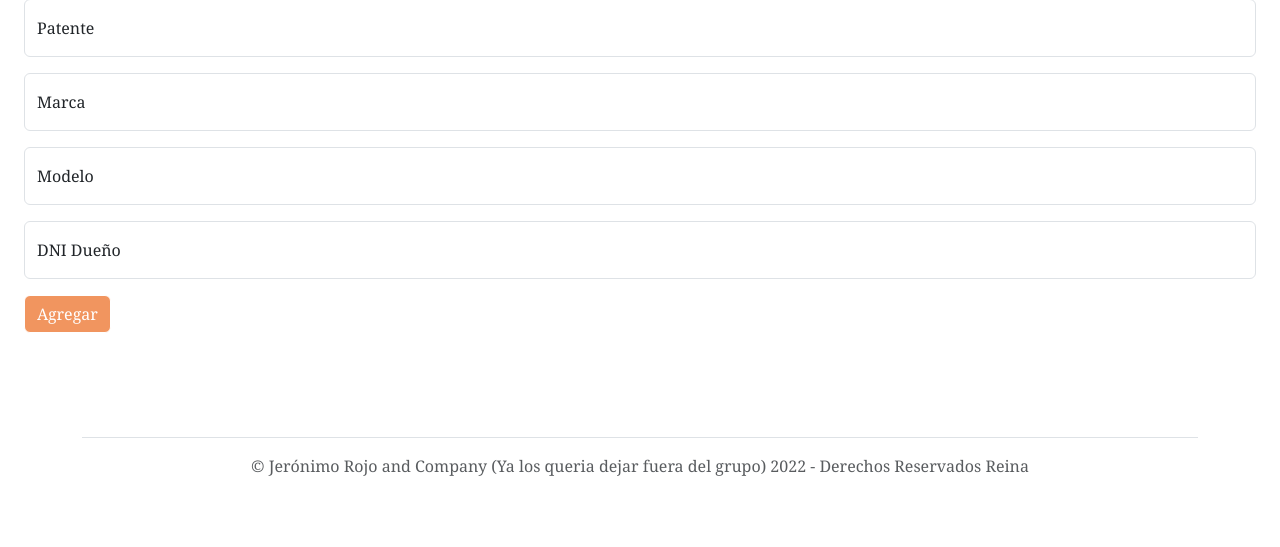
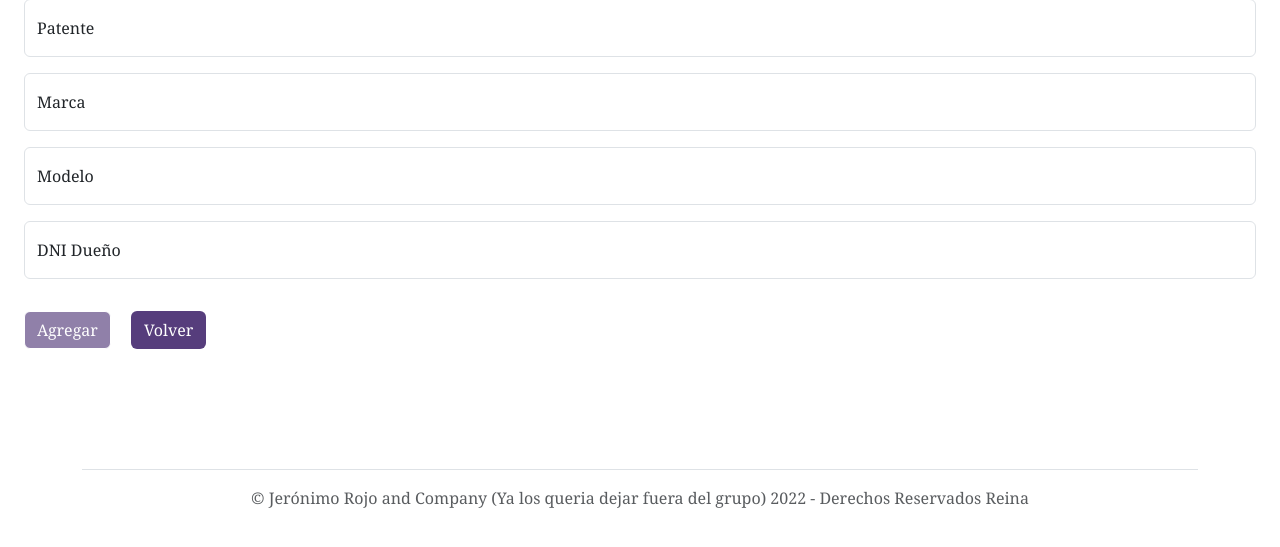
Before and after one commit to MaximilianoHitter/ProgWebDinamica, a PHP site: page /phpMysql/Views/nuevoAuto/index.php in a window 1280 px wide. Shown: the part 95-642 px from the top of the page. Run offline with PHP 8.4, Linux system fonts and the light colour scheme; some libraries are stand-ins or nearby versions.

Commit message:
detallitos

```diff
--- a/phpMysql/Views/accion/verAutos.php
+++ b/phpMysql/Views/accion/verAutos.php
@@ -46,6 +46,7 @@ if ($resp = true) {
 
 <body>
     <?php require_once '../templates/header.php' ?>
+    <a class="btn m-3" style="background-color:#563d7c; color:white;" href="../autos/index.php">Volver</a>
 
     <?php // echo $mensaje[0]['duenio']->getNombre();
     ?>
--- a/phpMysql/Views/buscarAuto/index.php
+++ b/phpMysql/Views/buscarAuto/index.php
@@ -21,7 +21,8 @@
                 <input type="text" class="form-control w-50 m-2" id="patente" name="patente" placeholder="Patente">
                 <label for="patente">Patente</label>
                 <input type="hidden" name="accion" id="accion" value="buscarAutos">
-                <input class="btn m-3 p-2 text-center" id="botonSubmit" style="background-color: #EB5E0B; color:white;" type="submit" value="Buscar autos" disabled>
+                <input class="btn m-3 p-2 text-center" id="botonSubmit" style="background-color: #563d7c; color:white;" type="submit" value="Buscar auto" disabled>
+                <a class="btn m-3" style="background-color:#563d7c; color:white;" href="../autos/index.php">Volver</a>
             </div>
         </form>
     </div>
--- a/phpMysql/Views/cambiarDuenio/index.php
+++ b/phpMysql/Views/cambiarDuenio/index.php
@@ -27,6 +27,7 @@
             </div>
             <div class="form-floating mb-3">
                 <input type="submit" value="Cambiar" id="botonSubmit" disabled>
+                <a class="btn m-3" style="background-color:#563d7c; color:white;" href="../autos/index.php">Volver</a>
             </div>
 
 
--- a/phpMysql/Views/nuevoAuto/index.php
+++ b/phpMysql/Views/nuevoAuto/index.php
@@ -37,7 +37,8 @@
                 <input class="form-control" type="text" name="inputDniDuenio" id="inputDniDuenio">
             </div>
             <div class="form-floating mb-3">
-                <input class="btn" style="background-color: #EB5E0B; color:white;" type="submit" value="Agregar" id="botonSubmit" disabled>
+                <input class="btn" style="background-color: #563d7c; color:white;" type="submit" value="Agregar" id="botonSubmit" disabled>
+                <a class="btn m-3" style="background-color:#563d7c; color:white;" href="../autos/index.php">Volver</a>
             </div>
 
         </form>
```
